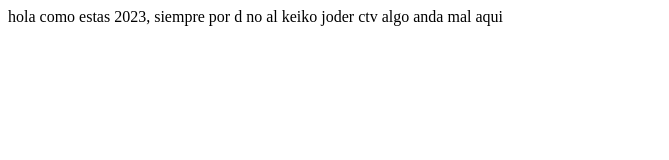
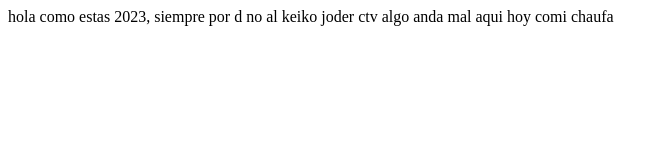
Before and after one commit to hugodiegojk/Mod_FrontEnd, a plain HTML site: page index.html in a window 1280 px wide. Shown: the whole page, without its empty margins (0-669 px from the left). Drawn offline with Linux system fonts and the light colour scheme.

Commit message:
hoy comi chaufa

```diff
--- a/index.html
+++ b/index.html
@@ -10,5 +10,6 @@
 	hola como estas 2023, siempre por d no al keiko
 	joder ctv
 	algo anda mal aqui
+	hoy comi chaufa
 </body>
 </html>
```
